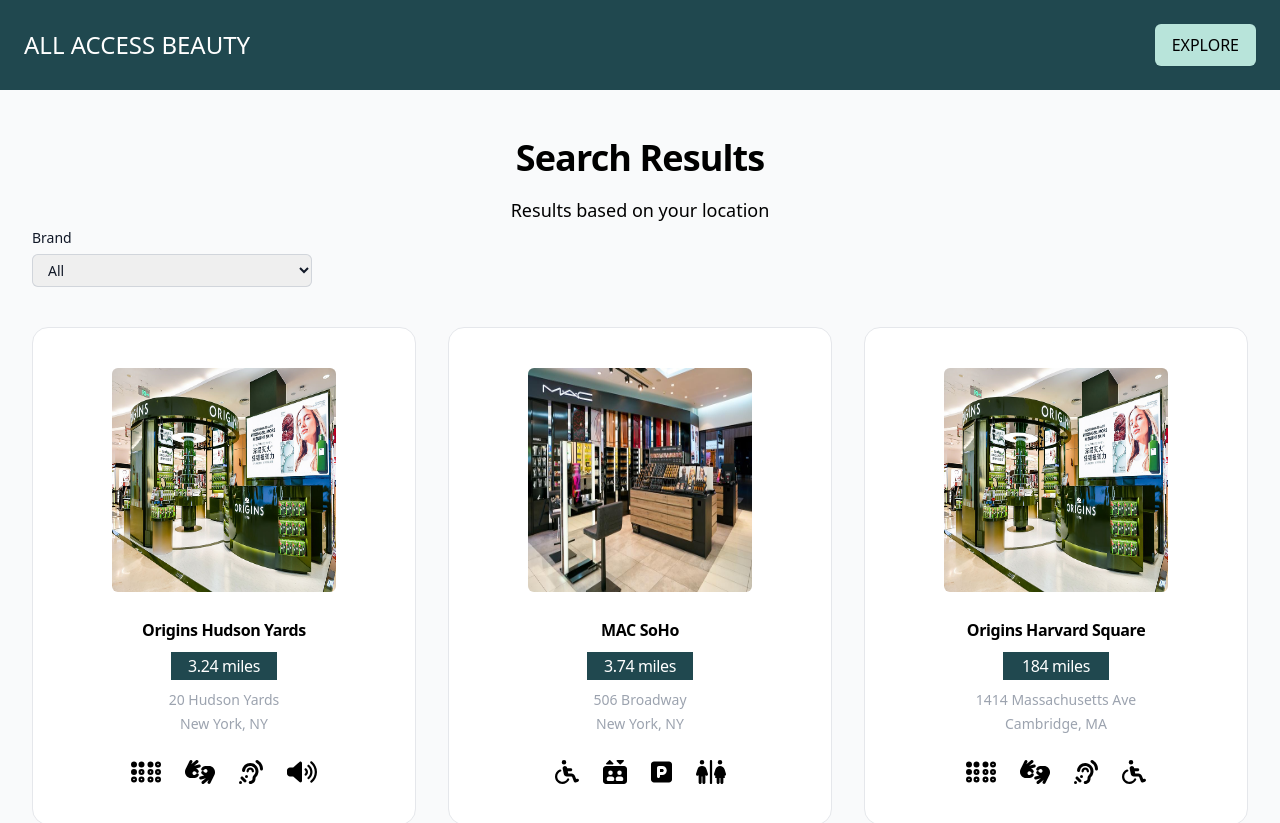
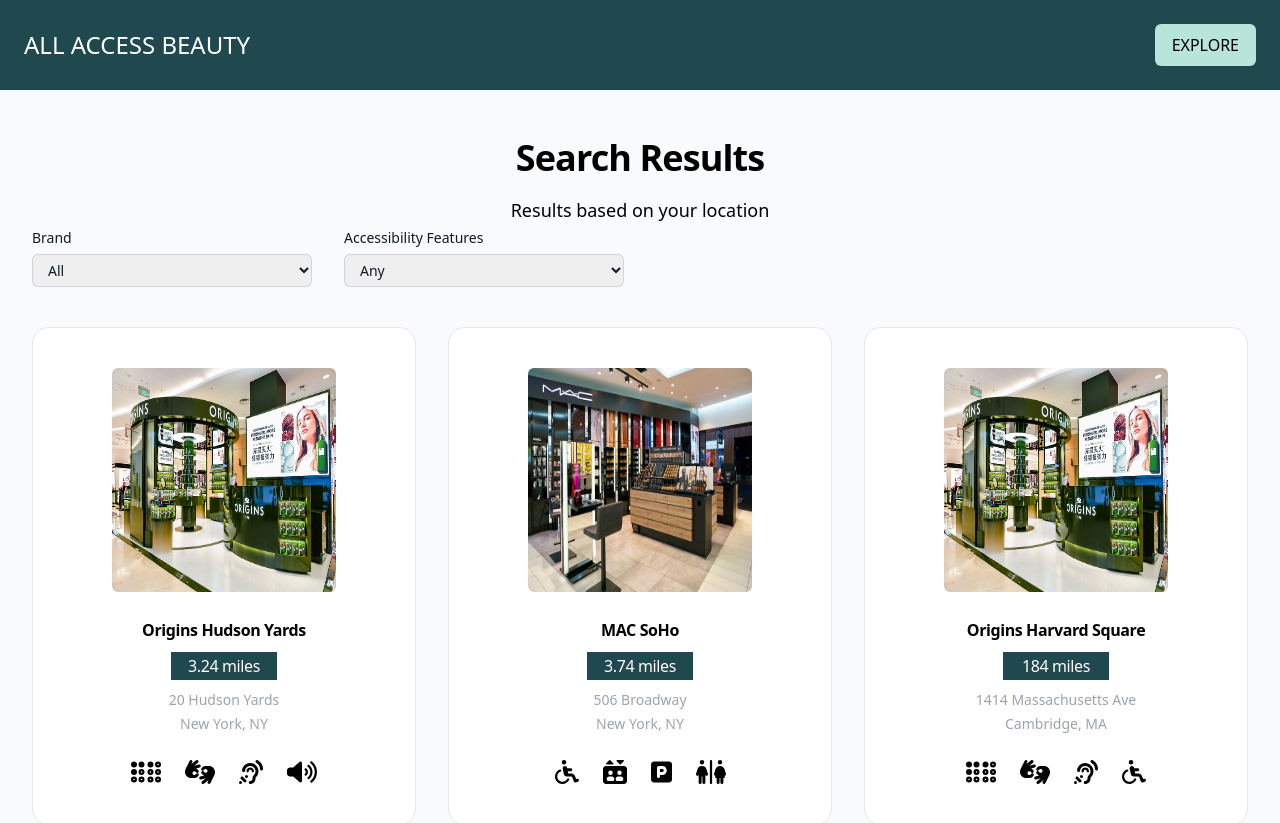
Before and after one commit to johnfarese/all-access-beauty, a React (Vite) app in the folder frontend/: page /stores in a window 1280 px wide. Shown: the top 823 px of the page. Built offline with nearby package versions, Linux system fonts and the light colour scheme.

Commit message:
Update to enable filtering of store list

```diff
--- a/frontend/src/components/Select.jsx
+++ b/frontend/src/components/Select.jsx
@@ -16,6 +16,7 @@ const Select = (props) => {
                 name={props.id}
                 className="mt-1 block w-full rounded-md border-0 py-1.5 pl-3 pr-10 text-gray-900 ring-1 ring-inset ring-gray-300 focus:ring-2 focus:ring-primary sm:text-sm sm:leading-6"
                 defaultValue={props.defaultValue}
+                onChange={props.handler}
             >
                 {getOptions()}
             </select>
--- a/frontend/src/routes/stores/StoreList.jsx
+++ b/frontend/src/routes/stores/StoreList.jsx
@@ -1,3 +1,4 @@
+import { useState, useEffect } from 'react';
 import mac from '../../img/mac.jpg';
 import origins from '../../img/origins.jpg';
 import aveda from '../../img/aveda.png';
@@ -17,18 +18,37 @@ const imageMap = {
 
 const StoreList = (props) => {
 
+    const [filters, setFilters] = useState({
+        brand: '*',
+        features: '*'
+    });
+
     const stores = props.stores;
     const storesSorted = sortObject(stores, "distance");
 
+    const checkVisibility = (store) => {
+        console.log(store);
+        if (
+            (filters.brand === "*" || filters.brand === store.brand)
+            &&
+            (filters.features === "*" || store.accessibility_features.some(e => e.feature_name === filters.features))
+        ) {
+            console.log(true);
+            return true;
+        }
+        console.log(false);
+        return false;
+    };
+
     return (
         <>
-            <Filters className="mt-10" />
+            <Filters setFilters={setFilters} className="mt-10" />
             <ul
                 role="list"
                 className="mx-auto mt-10 grid max-w-2xl grid-cols-1 gap-6 sm:grid-cols-2 lg:mx-0 lg:max-w-none lg:grid-cols-3 lg:gap-8"
             >
                 {storesSorted.map((store) => (
-                    <li key={store.store_id} className="rounded-2xl bg-white border border-gray-200 py-10 px-8">
+                    <li key={store.store_id} className={"rounded-2xl bg-white border border-gray-200 py-10 px-8 " + (checkVisibility(store) ? 'visible' : 'hidden')}>
                         <img className="mx-auto h-48 w-48 rounded-md md:h-56 md:w-56" src={imageMap[store.brand]} alt="" />
                         <h3 className="mt-6 text-base font-semibold leading-7 tracking-tight">{`${store.brand} ${store.store_name}`}</h3>
                         <div className="bg-primary min-w-min w-1/3 px-1 my-2 mx-auto">
--- a/frontend/src/routes/stores/storeList/Filters.jsx
+++ b/frontend/src/routes/stores/storeList/Filters.jsx
@@ -1,3 +1,4 @@
+import { useState } from 'react';
 import Select from '../../../components/Select';
 
 const brandOptions = [
@@ -7,26 +8,78 @@ const brandOptions = [
     },
     {
         name: "Aveda",
-        value: "aveda"
+        value: "Aveda"
     },
     {
         name: "Jo Malone",
-        value: "jomalone"
+        value: "Jo Malone"
     },
     {
         name: "MAC",
-        value: "mac"
+        value: "MAC"
     },
     {
         name: "Origins",
-        value: "origins"
+        value: "Origins"
     }
 ];
 
-const Filters = () => {
+const featureOptions = [
+    {
+        name: "Any",
+        value: "*"
+    },
+    {
+        name: "Accessible Parking",
+        value: "Accessible parking"
+    },
+    {
+        name: "Accessible Restroom",
+        value: "Accessible restroom"
+    },
+    {
+        name: "Assistive Listening System",
+        value: "Assistive listening system"
+    },
+    {
+        name: "Braille",
+        value: "Braille"
+    },
+    {
+        name: "Elevator Access",
+        value: "Elevator access"
+    },
+    {
+        name: "Sign Language",
+        value: "Sign language"
+    },
+    {
+        name: "Text-to-Speech Software",
+        value: "Text-to-speech software"
+    },
+    {
+        name: "Wheelchair Accessible",
+        value: "Wheelchair accessible"
+    }
+];
+
+const Filters = (props) => {
+
+    const handleChange = (e) => {
+        const value = e.target.value;
+        const name = e.target.name;
+        props.setFilters((prevalue) => {
+            return {
+                ...prevalue,
+                [name]: value
+            }
+        });
+    };
+
     return (
         <div className="mx-auto grid max-w-2xl grid-cols-1 gap-6 sm:grid-cols-2 lg:mx-0 lg:max-w-none lg:grid-cols-4 lg:gap-8">
-            <Select id="brand" name="Brand" options={brandOptions} defaultValue="*" />
+            <Select id="brand" name="Brand" handler={handleChange} options={brandOptions} defaultValue="*" />
+            <Select id="features" name="Accessibility Features" handler={handleChange} options={featureOptions} defaultValue="*" />
         </div>
     );
 };
```
